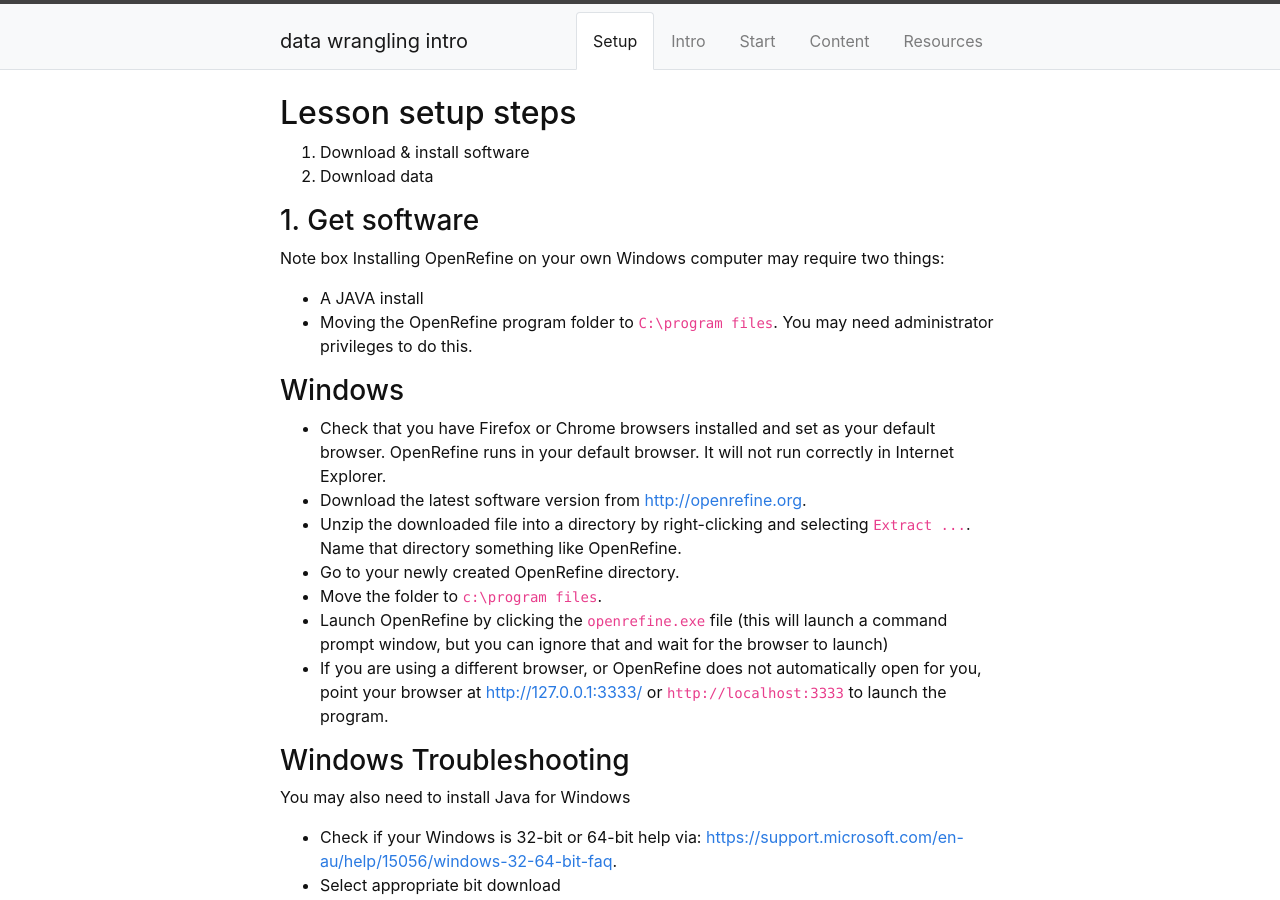
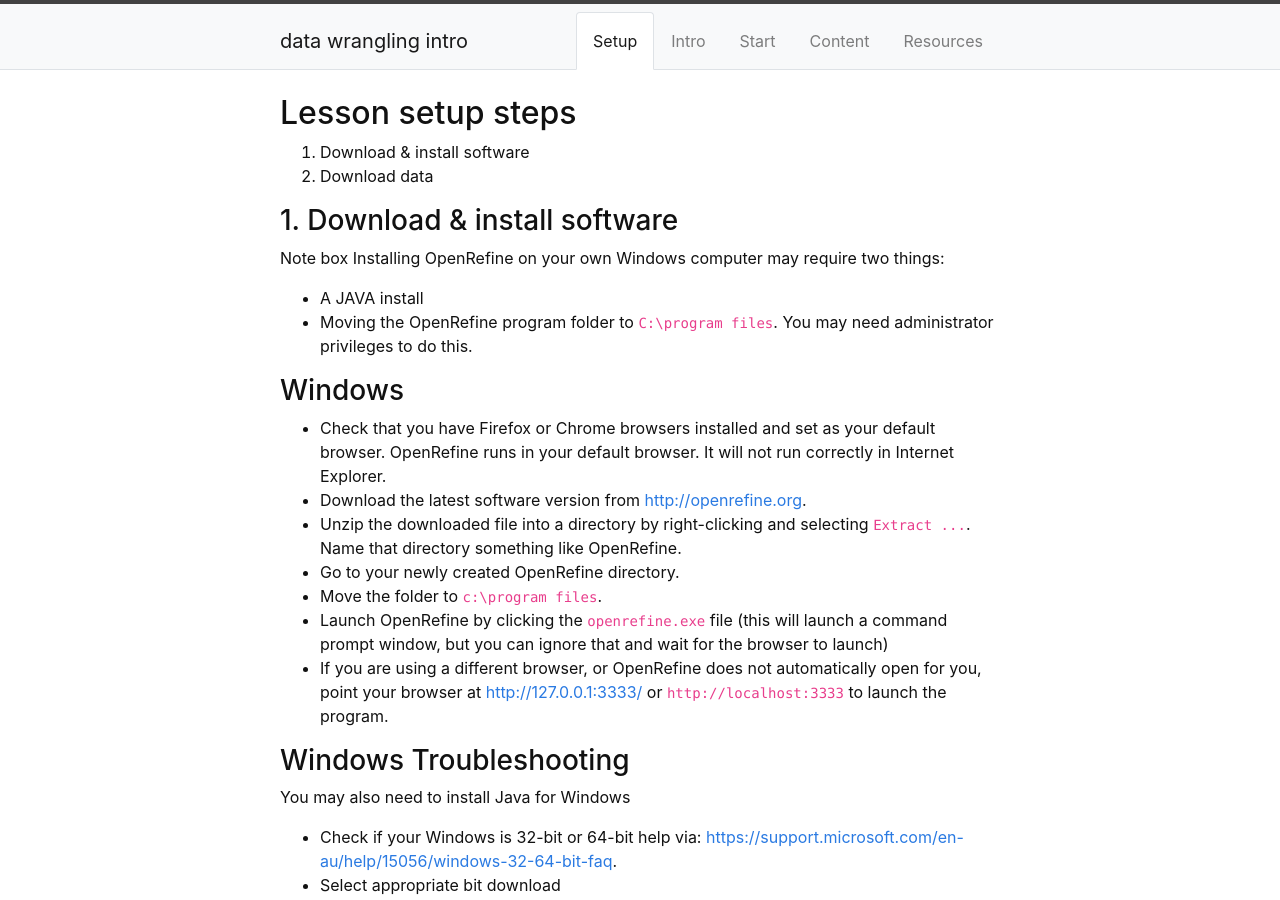
Before and after one commit to GULibrarySandbox/intro-data-wrangle, a Jekyll site: the page built from content/0-setup.md, in a window 1280 px wide and 900 px high. Built offline with Jekyll 4.4.1, drawn with Linux system fonts in a browser that asks for light colours; some of the changed text lies outside the part shown.

Commit message:
Update 0-setup.md

```diff
--- a/content/0-setup.md
+++ b/content/0-setup.md
@@ -6,7 +6,7 @@ nav: true
 1. Download & install software
 2. Download data
 
-### 1. Get software
+### 1. Download & install software
 
 Note box
 Installing OpenRefine on your own Windows computer may require two things:
@@ -56,7 +56,7 @@ You may also need to install Java for Windows
 -Type `./refine` into the terminal within the OpenRefine directory
 - If you are using a different browser, or OpenRefine does not automatically open for you, point your browser at [http://127.0.0.1:3333/](http://127.0.0.1:3333/) or `http://localhost:3333` to launch the program.
 
-#### Getting the data for the lesson
+## 2. Download the data
 
 Download the `QLDtrafficAccidentsOpenDataVer1.csv` dataset from this [website](https://research-storage.griffith.edu.au/owncloud/index.php/s/NphyCS2OvSIZe8E)
 to your `Downloads` folder. We will then import that data into OpenRefine.
```
